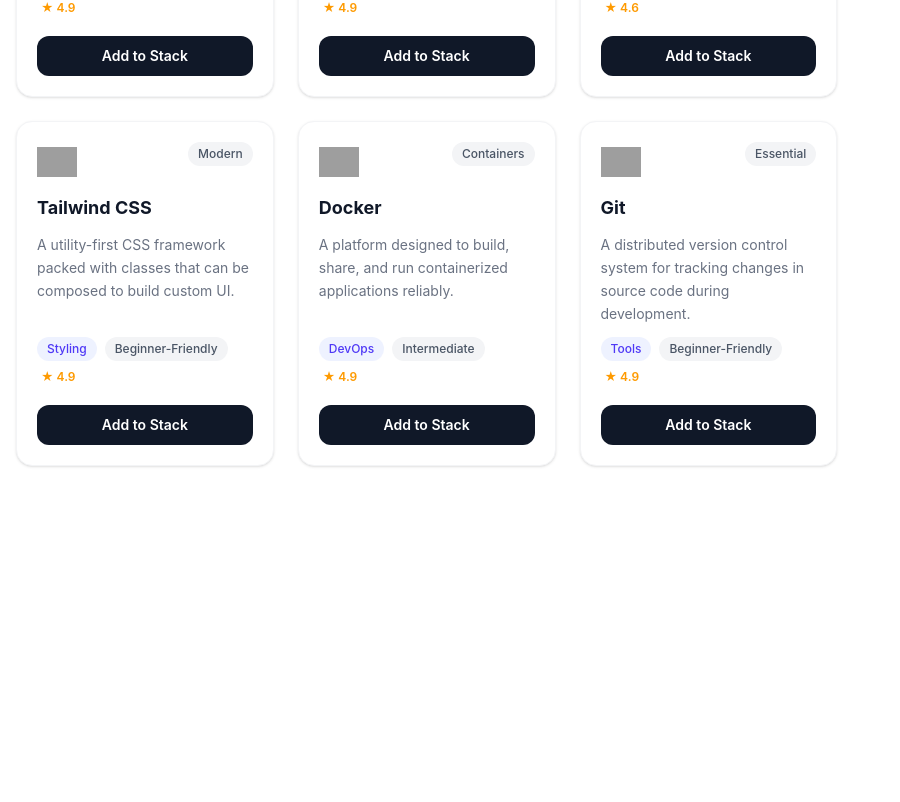
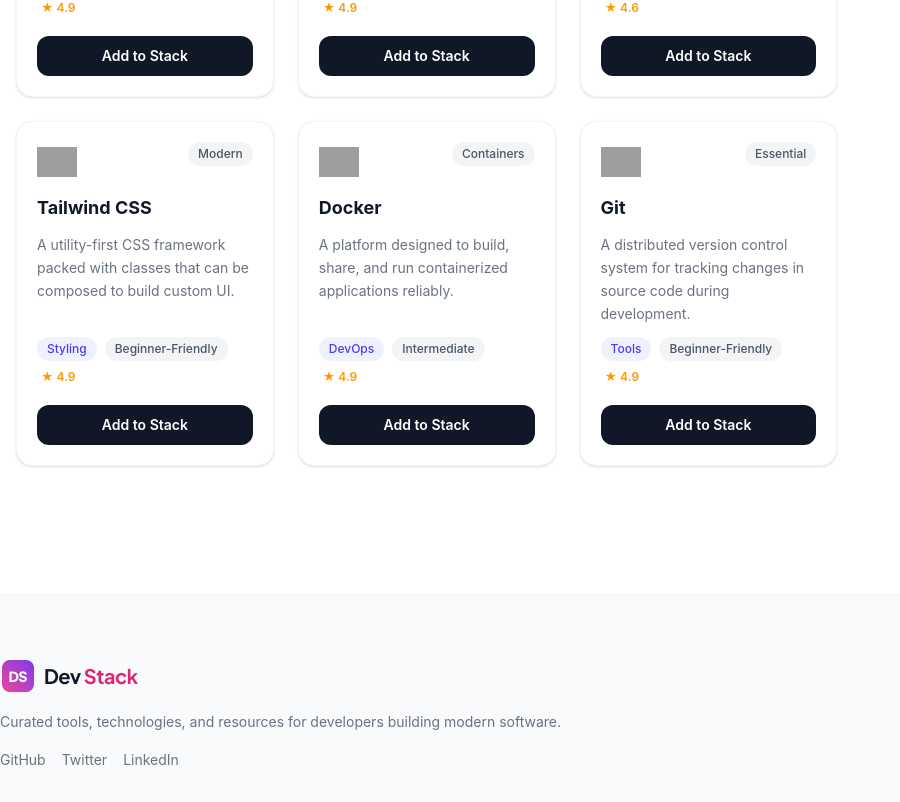
Before and after one commit to julkar929/assignment_5, a React (Vite) app in the folder dev-stack-builder/: page / in a window 1280 px wide. Shown: the part 2185-2987 px from the top of the page, without its empty margins (0-900 px from the left). Before the commit the page ends 2699 px from the top, so only its background shows below. Built offline with nearby package versions, Linux system fonts and the light colour scheme; grey boxes are pictures that could not be loaded.

Commit message:
footer added

```diff
--- a/dev-stack-builder/src/App.tsx
+++ b/dev-stack-builder/src/App.tsx
@@ -7,6 +7,7 @@
 import type { Tech } from './types';
 import YourStack from './components/YourStack';
 import { ToastContainer, toast } from 'react-toastify';
+import Footer from './components/Footer';
 
 function App() {
    const [technologies, setTechnologies] = useState<Tech[]>([]);
@@ -89,6 +90,7 @@
           </div>
         </div>
       </main>
+      <Footer />
 
       <ToastContainer position="bottom-right" autoClose={2000} />
     </div>
--- a/dev-stack-builder/src/components/Footer.tsx
+++ b/dev-stack-builder/src/components/Footer.tsx
@@ -0,0 +1,35 @@
+const Footer = () => {
+  return (
+    <footer className="bg-gray-50 mt-20 pt-16 pb-8 border-t border-gray-100">
+      <div>
+        <div>
+          {/* Brand block */}
+          <div className="md:col-span-1">
+            <div className="hidden md:flex items-center gap-2">
+            <img src="/logo-text.png" alt="Dev Stack Logo" className="h-9 w-auto" />
+            </div>
+            <p className="mt-4 text-gray-500 text-sm leading-relaxed">
+              Curated tools, technologies, and resources for developers
+              building modern software.
+            </p>
+            <div className="flex gap-4 mt-4 text-gray-500 text-sm">
+              <a href="#" className="hover:text-pink-500">GitHub</a>
+              <a href="#" className="hover:text-pink-500">Twitter</a>
+              <a href="#" className="hover:text-pink-500">LinkedIn</a>
+            </div>
+          </div>
+
+
+
+
+
+
+        </div>
+
+
+      </div>
+    </footer>
+  );
+};
+
+export default Footer;
```
